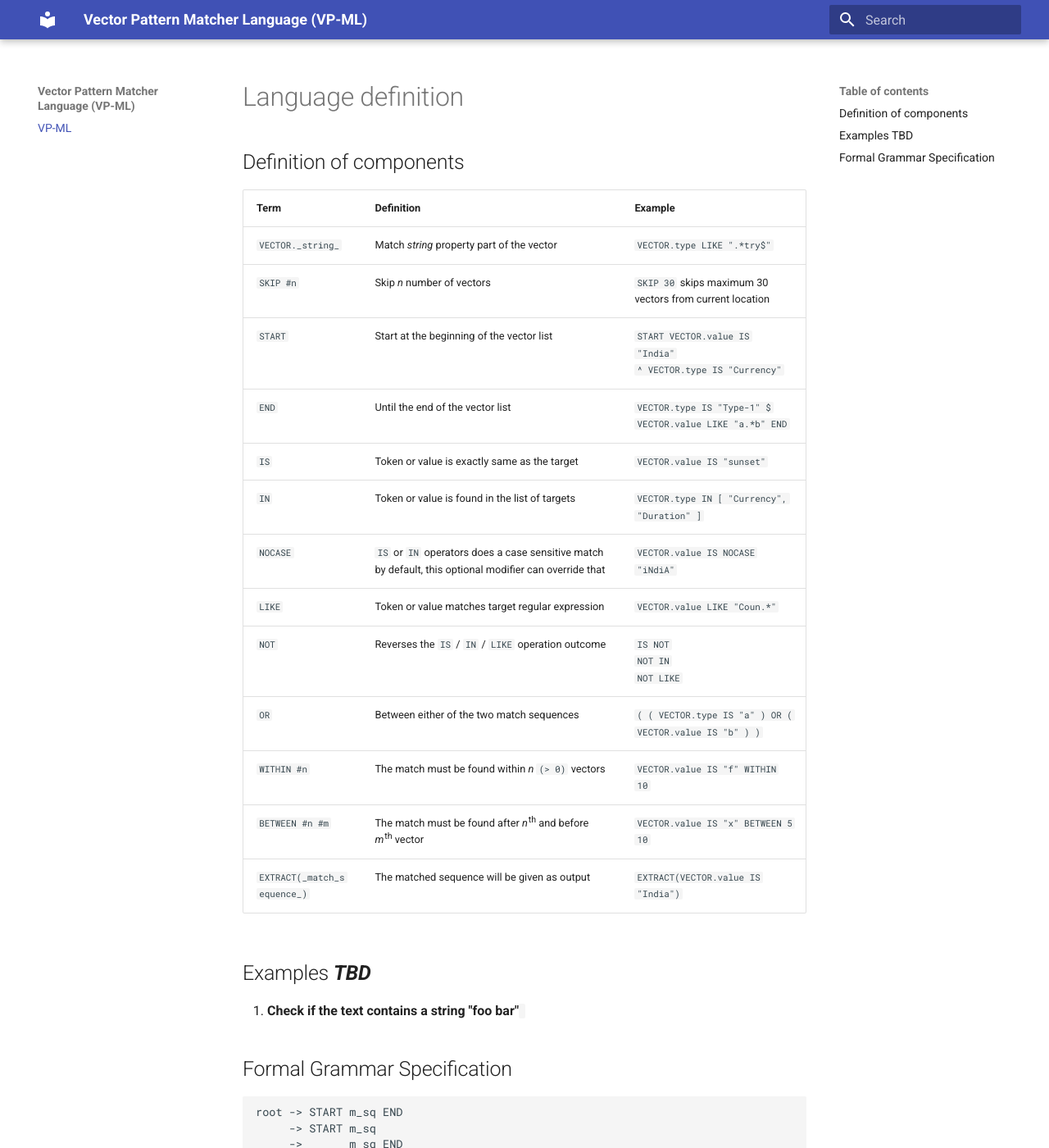
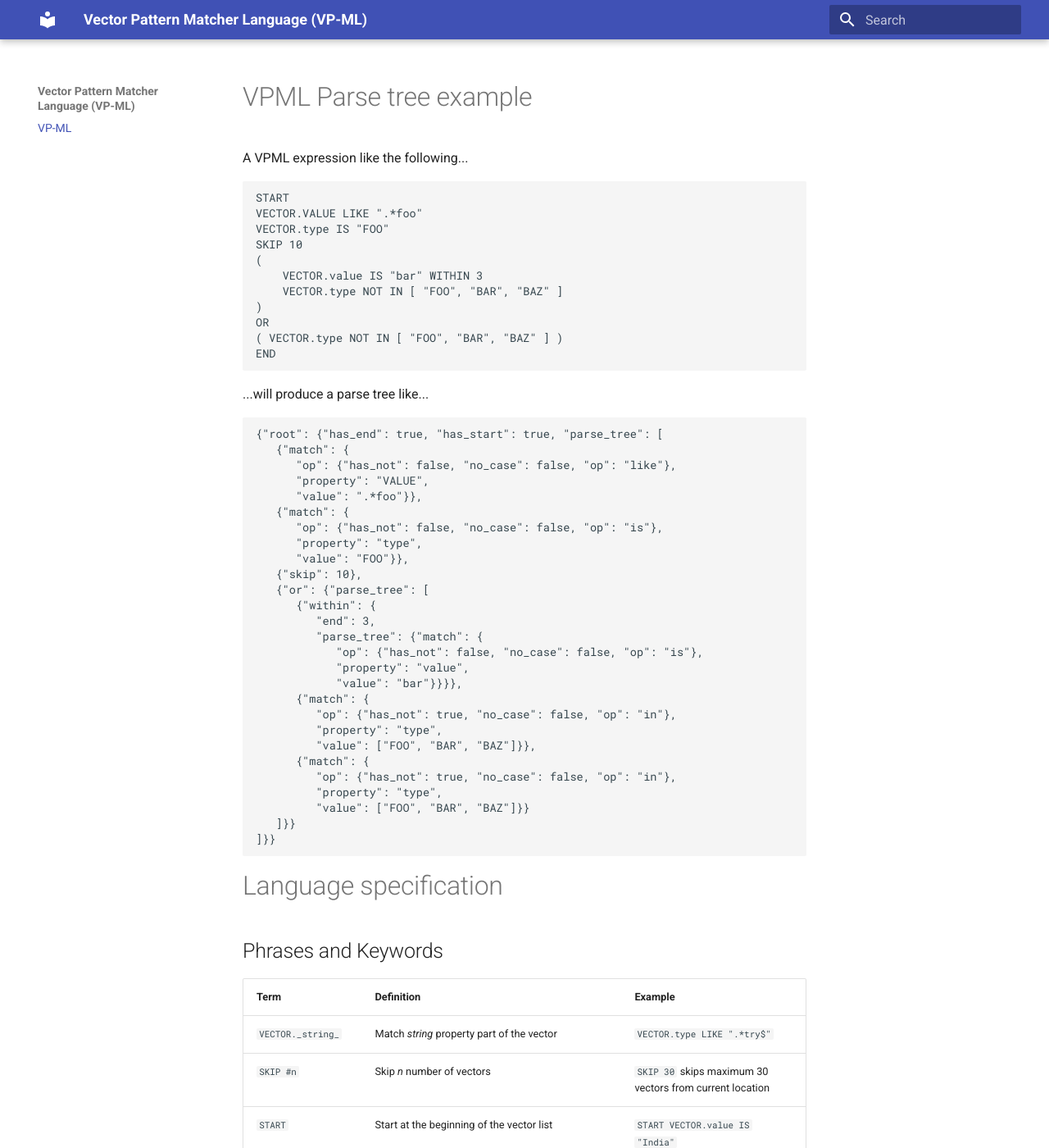
Before and after one commit to c-bik/dql, an MkDocs documentation site: the page built from docs/index.md, in a window 1280 px wide and 1400 px high. Shown: the whole window at 82% size. Built offline with MkDocs 1.6.1 and Material for MkDocs 9.7.7, drawn with Linux system fonts in a browser that asks for light colours.

Commit message:
documentation fixed

````diff
--- a/docs/index.md
+++ b/docs/index.md
@@ -1,6 +1,53 @@
-# Language definition
+# VPML Parse tree example
+A VPML expression like the following...
+```
+START
+VECTOR.VALUE LIKE ".*foo"
+VECTOR.type IS "FOO"
+SKIP 10
+(
+    VECTOR.value IS "bar" WITHIN 3
+    VECTOR.type NOT IN [ "FOO", "BAR", "BAZ" ]
+)
+OR
+( VECTOR.type NOT IN [ "FOO", "BAR", "BAZ" ] )
+END
+```
+...will produce a parse tree like...
+```json
+{"root": {"has_end": true, "has_start": true, "parse_tree": [
+   {"match": {
+      "op": {"has_not": false, "no_case": false, "op": "like"},
+      "property": "VALUE",
+      "value": ".*foo"}},
+   {"match": {
+      "op": {"has_not": false, "no_case": false, "op": "is"},
+      "property": "type",
+      "value": "FOO"}},
+   {"skip": 10},
+   {"or": {"parse_tree": [
+      {"within": {
+         "end": 3,
+         "parse_tree": {"match": {
+            "op": {"has_not": false, "no_case": false, "op": "is"},
+            "property": "value",
+            "value": "bar"}}}},
+      {"match": {
+         "op": {"has_not": true, "no_case": false, "op": "in"},
+         "property": "type",
+         "value": ["FOO", "BAR", "BAZ"]}},
+      {"match": {
+         "op": {"has_not": true, "no_case": false, "op": "in"},
+         "property": "type",
+         "value": ["FOO", "BAR", "BAZ"]}}
+   ]}}
+]}}
+```
 
-## Definition of components
+
+# Language specification
+
+## Phrases and Keywords
 | Term                        | Definition                                                                                               | Example                                                          |
 |-----------------------------|----------------------------------------------------------------------------------------------------------|------------------------------------------------------------------|
 | `VECTOR._string_`           | Match _string_ property part of the vector                                                               | `VECTOR.type LIKE ".*try$"`                                      |
@@ -17,12 +64,8 @@
 | `BETWEEN #n #m`             | The match must be found after _n_<sup>th</sup> and before _m_<sup>th</sup> vector                        | `VECTOR.value IS "x" BETWEEN 5 10`                               |
 | `EXTRACT(_match_sequence_)` | The matched sequence will be given as output                                                             | `EXTRACT(VECTOR.value IS "India")`                               |
 
-## Examples _**TBD**_
-1. **Check if the text contains a string "foo bar"**
-    ```
-    ```
 
-## Formal Grammar Specification
+## LALR Grammar
 ```
 root -> START m_sq END
      -> START m_sq
````
